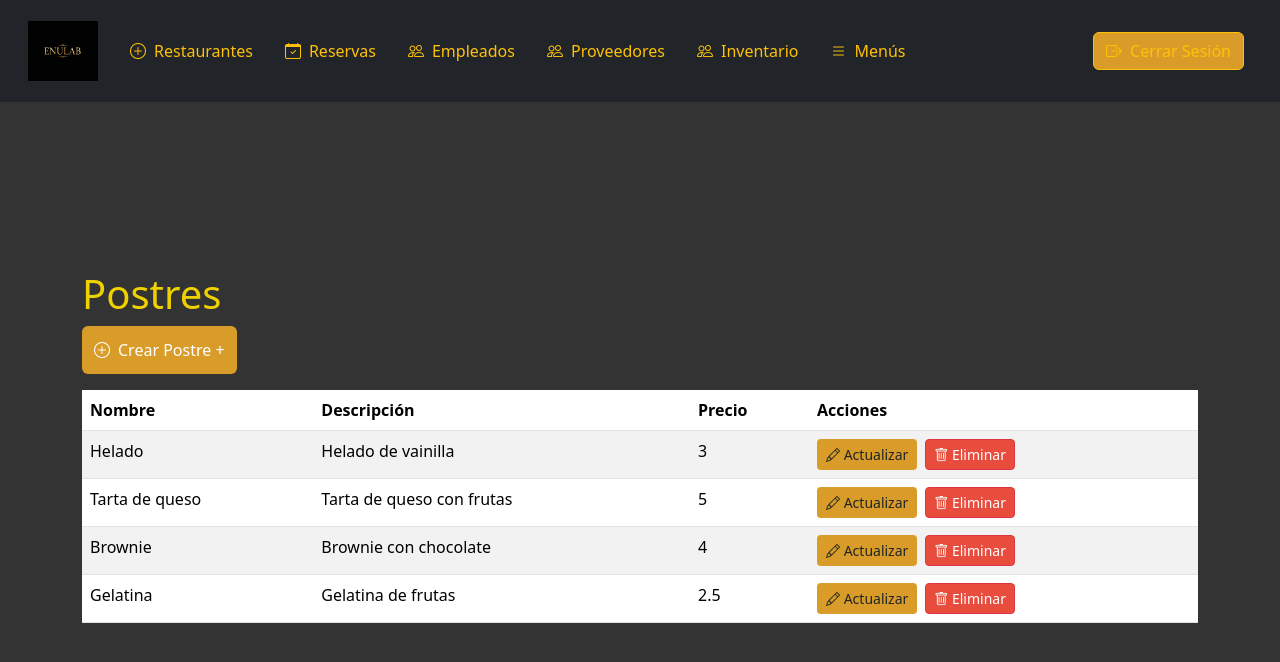
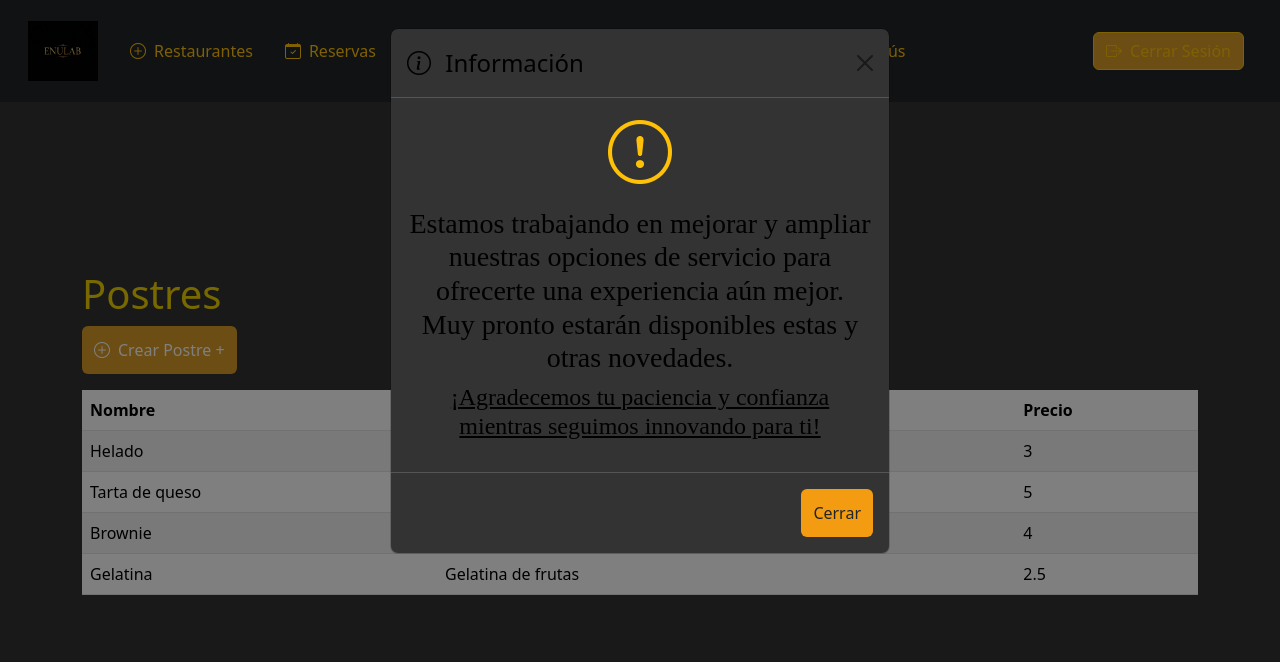
Before and after one commit to SebastianDonoso03/Enulab-Front, a React (Create React App) app: page /Postres in a window 1280 px wide. Shown: the top 662 px of the page. Built offline with nearby package versions, Linux system fonts and the light colour scheme.

Commit message:
Alertas en postres y bebidas que indica que no esta en uso

```diff
--- a/src/components/admin/Bebidas.js
+++ b/src/components/admin/Bebidas.js
@@ -1,10 +1,14 @@
-import React, { useState } from "react";
+import React, { useState, useEffect } from "react";
 import { Link } from "react-router-dom";
 import { Modal, Button } from "react-bootstrap";
 
 const Bebidas = () => {
   const [showModal, setShowModal] = useState(false);
   const [selectedBebida, setSelectedBebida] = useState(null);
+
+  useEffect(() => {
+    setShowModal(true);
+  }, []);
 
   const bebidas = [
     {
@@ -32,21 +36,6 @@ const Bebidas = () => {
       precio: 2.0,
     },
   ];
-  const handleUpdateClick = (bebida) => {
-    setSelectedBebida(bebida);
-    setShowModal(true);
-  };
-
-  const handleCloseModal = () => {
-    setShowModal(false);
-    setSelectedBebida(null);
-  };
-
-  const handleDeleteClick = (id) => {
-    if (window.confirm("¿Estás seguro de que deseas eliminar esta bebida?")) {
-      console.log("Bebida eliminado:", id);
-    }
-  };
 
   return (
     <div className="container mt-4">
@@ -60,7 +49,6 @@ const Bebidas = () => {
             <th>Nombre</th>
             <th>Descripción</th>
             <th>Precio</th>
-            <th>Acciones</th>
           </tr>
         </thead>
         <tbody>
@@ -69,65 +57,36 @@ const Bebidas = () => {
               <td>{bebida.nombre}</td>
               <td>{bebida.descripcion}</td>
               <td>{bebida.precio}</td>
-              <td>
-                <button
-                  className="btn btn-sm me-2"
-                  onClick={() => handleUpdateClick(bebida)}
-                >
-                  <i className="bi bi-pencil"></i> Actualizar
-                </button>
-                <button
-                  className="btn btn-danger btn-sm"
-                  onClick={() => handleDeleteClick(bebida.id)}
-                >
-                  <i className="bi bi-trash"></i> Eliminar
-                </button>
-              </td>
             </tr>
           ))}
         </tbody>
       </table>
-      <Modal show={showModal} onHide={handleCloseModal}>
+      <Modal show={showModal} onHide={() => setShowModal(false)}>
         <Modal.Header closeButton>
           <Modal.Title>
-            <i className="bi bi-pencil-square me-2"></i>
-            Actualizar Bebida +
+            <i className="bi bi-info-circle me-2"></i> Información
           </Modal.Title>
         </Modal.Header>
-        <Modal.Body>
-          <form>
-            <div className="mb-3">
-              <label className="form-label">Nombre</label>
-              <input
-                type="text"
-                className="form-control"
-                defaultValue={selectedBebida ? selectedBebida.nombre : ""}
-              />
-            </div>
-            <div className="mb-3">
-              <label className="form-label">Descripción</label>
-              <input
-                type="text"
-                className="form-control"
-                defaultValue={selectedBebida ? selectedBebida.descripcion : ""}
-              />
-            </div>
-            <div className="mb-3">
-              <label className="form-label">Nombre</label>
-              <input
-                type="number"
-                className="form-control"
-                defaultValue={selectedBebida ? selectedBebida.precio : ""}
-              />
-            </div>
-          </form>
+        <Modal.Body className="text-center">
+          <i className="bi bi-exclamation-circle display-3 text-warning"></i>
+          <p  className="mt-3" style={{ fontFamily: "'Playfair Display', serif", fontSize: "1.2rem" }}>
+  <h3 className="mt-3">
+    Estamos trabajando en mejorar y ampliar nuestras opciones de servicio para ofrecerte una experiencia aún mejor.
+    Muy pronto estarán disponibles estas y otras novedades.
+  </h3>
+  <h4 style={{ textDecoration: "underline" }}>
+    ¡Agradecemos tu paciencia y confianza mientras seguimos innovando para ti!
+  </h4>
+</p>
+
+
         </Modal.Body>
         <Modal.Footer>
-          <Button variant="secondary" onClick={handleCloseModal}>
-            Cancelar
-          </Button>
-          <Button variant="primary" onClick={handleCloseModal}>
-            Guardar Cambios
+          <Button
+            className="btn btn-warning text-dark"
+            onClick={() => setShowModal(false)}
+          >
+            Cerrar
           </Button>
         </Modal.Footer>
       </Modal>
--- a/src/components/admin/Postre.js
+++ b/src/components/admin/Postre.js
@@ -1,10 +1,14 @@
-import React, { useState } from "react";
+import React, { useState, useEffect } from "react";
 import { Link } from "react-router-dom";
 import { Modal, Button } from "react-bootstrap";
 
 const Postres = () => {
   const [showModal, setShowModal] = useState(false);
   const [selectedPostre, setSelectedPostre] = useState(null);
+
+  useEffect(() => {
+    setShowModal(true);
+  }, []);
 
   const postres = [
     {
@@ -32,19 +36,6 @@ const Postres = () => {
       precio: 2.5,
     },
   ];
-  const handleUpdateClick = (postre) => {
-    setSelectedPostre(postre);
-    setShowModal(true);
-  };
-  const handleCloseModal = () => {
-    setShowModal(false);
-    setSelectedPostre(null);
-  };
-  const handleDeleteClick = (id) => {
-    if (window.confirm("¿Estás seguro de que deseas eliminar este postre?")) {
-      console.log("Postre eliminado:", id);
-    }
-  };
 
   return (
     <div className="container">
@@ -59,7 +50,6 @@ const Postres = () => {
             <th>Nombre</th>
             <th>Descripción</th>
             <th>Precio</th>
-            <th>Acciones</th>
           </tr>
         </thead>
         <tbody>
@@ -68,65 +58,32 @@ const Postres = () => {
               <td>{postre.nombre}</td>
               <td>{postre.descripcion}</td>
               <td>{postre.precio}</td>
-              <td>
-                <button
-                  className="btn btn-sm me-2"
-                  onClick={() => handleUpdateClick(postre)}
-                >
-                  <i className="bi bi-pencil"></i> Actualizar
-                </button>
-                <button
-                  className="btn btn-sm btn-danger"
-                  onClick={() => handleDeleteClick(postre.id)}
-                >
-                  <i className="bi bi-trash"></i> Eliminar
-                </button>
-              </td>
             </tr>
           ))}
         </tbody>
       </table>
-      <Modal show={showModal} onHide={handleCloseModal}>
+      <Modal show={showModal} onHide={() => setShowModal(false)}>
         <Modal.Header closeButton>
           <Modal.Title>
-            <i className="bi bi-pencil-square me-2"></i>
-            Actualizar Postre
+            <i className="bi bi-info-circle me-2"></i> Información
           </Modal.Title>
         </Modal.Header>
-        <Modal.Body>
-          <form>
-            <div className="mb-3">
-              <label className="form-label">Nombre</label>
-              <input
-                type="text"
-                className="form-control"
-                defaultValue={selectedPostre ? selectedPostre.nombre : ""}
-              />
-            </div>
-            <div className="mb-3">
-              <label className="form-label">Descripción</label>
-              <input
-                type="text"
-                className="form-control"
-                defaultValue={selectedPostre ? selectedPostre.descripcion : ""}
-              />
-            </div>
-            <div className="mb-3">
-              <label className="form-label">Nombre</label>
-              <input
-                type="number"
-                className="form-control"
-                defaultValue={selectedPostre ? selectedPostre.precio : ""}
-              />
-            </div>
-          </form>
+        <Modal.Body className="text-center">
+          <i className="bi bi-exclamation-circle display-3 text-warning"></i>
+          <p  className="mt-3" style={{ fontFamily: "'Playfair Display', serif", fontSize: "1.2rem" }}>
+  <h3 className="mt-3">
+    Estamos trabajando en mejorar y ampliar nuestras opciones de servicio para ofrecerte una experiencia aún mejor.
+    Muy pronto estarán disponibles estas y otras novedades.
+  </h3>
+  <h4 style={{ textDecoration: "underline" }}>
+    ¡Agradecemos tu paciencia y confianza mientras seguimos innovando para ti!
+  </h4>
+</p>
+
         </Modal.Body>
         <Modal.Footer>
-          <Button  className="btn btn-warning text-dark" onClick={handleCloseModal}>
-            Cancelar
-          </Button>
-          <Button  className="btn btn-warning text-dark"onClick={handleCloseModal}>
-            Guardar Cambios
+          <Button className="btn btn-warning text-dark" onClick={() => setShowModal(false)}>
+            Cerrar
           </Button>
         </Modal.Footer>
       </Modal>
```
